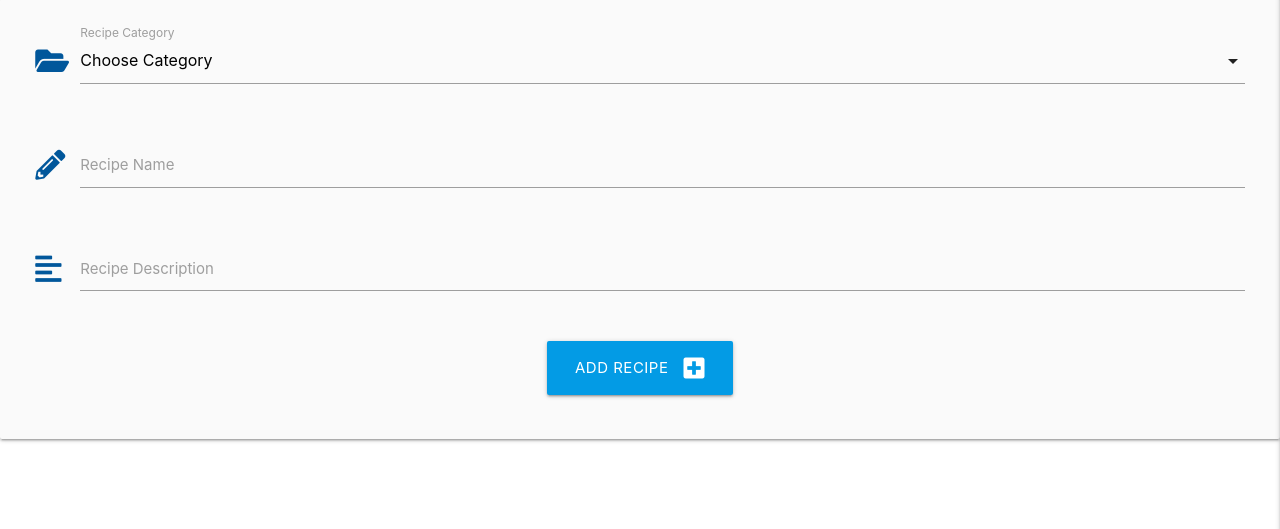
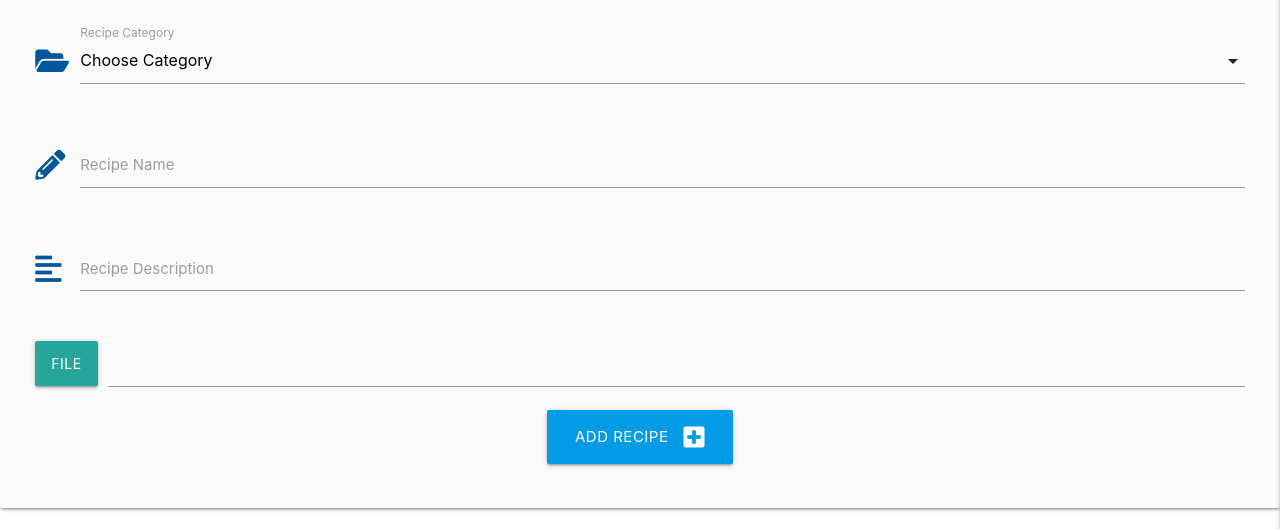
Before and after one commit to MarcSparks7/The_Foodie_Visor, a Flask app: page /add_recipe in a window 1280 px wide. Shown: the part 271-800 px from the top of the page. Run offline with Flask 2, Linux system fonts and the light colour scheme; data that the repository does not hold is empty; some libraries are stand-ins or nearby versions.

Commit message:
adding in file upload field to form and trying to link to categories in mongo

```diff
--- a/app.py
+++ b/app.py
@@ -39,6 +39,8 @@ def add_recipe():
             "category_name": request.form.get("category_name"),
             "recipe_name": request.form.get("recipe_name"),
             "description": request.form.get("description"),
+            "ingredients": request.form.getlist("ingredients"),
+            "file": request.form.get("file"),
             "created_by": session["user"]
         }
         mongo.db.recipes.insert_one(recipe)
--- a/templates/add_recipe.html
+++ b/templates/add_recipe.html
@@ -36,6 +36,15 @@
                     <label for="description">Recipe Description</label>
                 </div>
             </div>
+            <div class="file-field input-field">
+                <div class="btn">
+                    <span>File</span>
+                    <input id="file" name="file" type="file" for="file">
+                </div>
+                <div class="file-path-wrapper">
+                    <input class="file-path validate" type="text">
+                </div>
+            </div>
             <!----submit-->
             <div class="row">
                 <div class="col s12 center-align">
```
